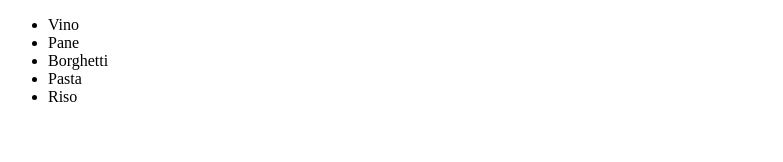
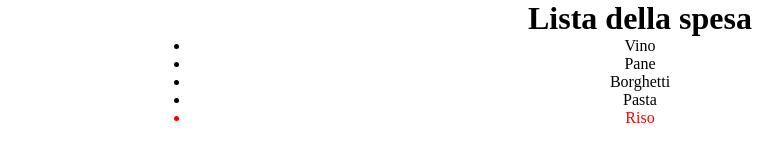
Before and after one commit to Alex100688/js-lista-spesa, a plain HTML site: page index.html in a window 1280 px wide. Shown: the whole page, without its empty margins (0-783 px from the left). Drawn offline with Linux system fonts and the light colour scheme.

Commit message:
Aggiunge dello stile css.

```diff
--- /dev/null
+++ b/css/style.css
@@ -0,0 +1,14 @@
+*{
+    box-sizing: border-box;
+    margin: 0;
+    padding: 0;
+}
+.container{
+    max-width: 56.25rem;
+    margin: auto;
+    text-align: center;
+
+}
+li:last-child{
+    color: red;
+}
--- a/index.html
+++ b/index.html
@@ -5,11 +5,13 @@
         <meta http-equiv="X-UA-Compatible" content="IE=edge">
         <meta name="viewport" content="width=device-width, initial-scale=1.0">
         <title>Spesa</title>
+        <link rel="stylesheet" href="css/style.css">
     </head>
     <body>
-        <ul id="list">
-
-        </ul>
+        <div class="container">
+            <h1>Lista della spesa</h1>
+            <ul id="list"></ul>
+        </div>
         <script src="js/script.js"></script>
     </body>
 </html>
```
Also changed, not shown: js/script.js (+3 -4 lines).
